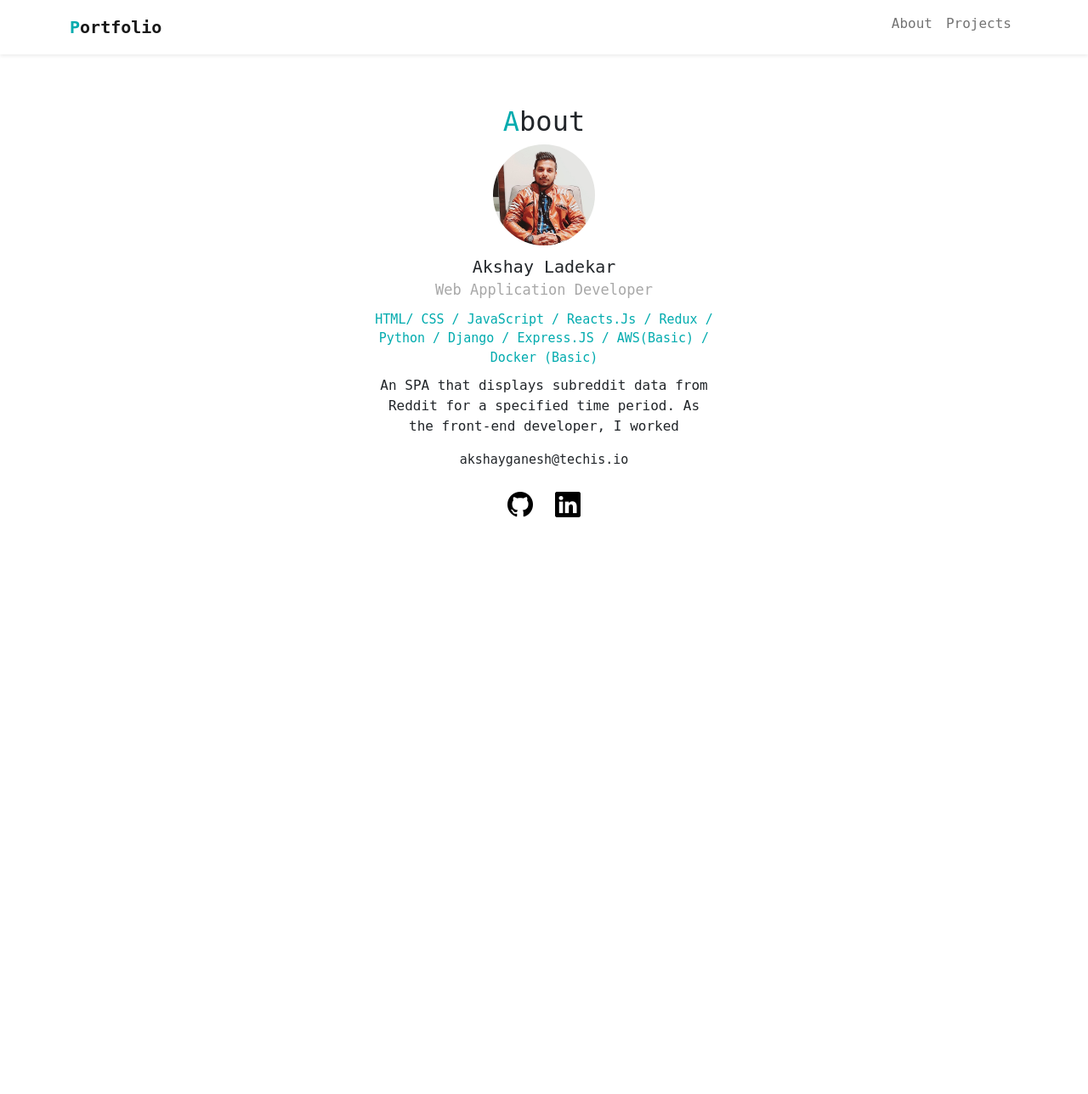
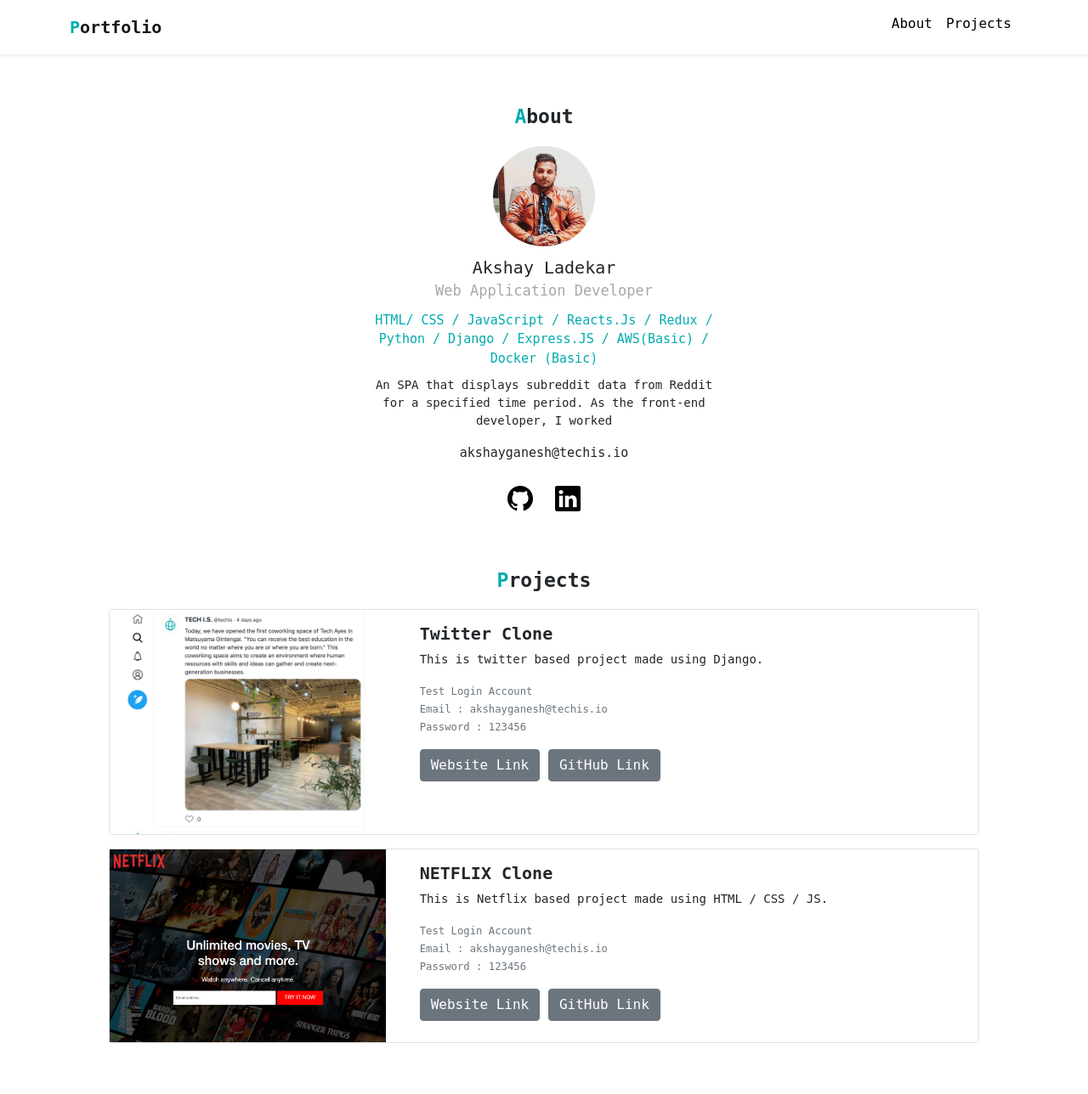
Before and after one commit to Akshaytechis/portfolio, a PHP site: page / in a window 1280 px wide. Shown: the whole page at 85% size. Before the commit the page ends 609 px from the top, so only its background shows below. Run offline with PHP 8.4, Linux system fonts and the light colour scheme.

Commit message:
created project section, designing template completed

```diff
--- a/index.html
+++ b/index.html
@@ -27,7 +27,7 @@
           </div>
         </div>
       </nav>
-      <div id="about">
+    <div id="about">
           <h2><span class="font-primary">A</span>bout</h2>
           <img src="img/akshay 01.jpeg">
           <div class="name">Akshay Ladekar</div>
@@ -40,6 +40,56 @@
           <div class="icons">
               <a href="https://github.com/Akshaytechis"><i class="bi bi-github"></i></a>
               <a href="https://www.linkedin.com/in/akshay-ganesh-ladekar-974b8b21b/"><i class="bi bi-linkedin ms-2 "></i></a>
+          </div>
+    </div>
+        <div id="Projects">
+            <h2><span class="font-primary">P</span>rojects</h2>
+            <div class="card mb-3">
+                <div class="row">
+                  <div class="col-md-4">
+                    <img src="img/project-twitter.png" alt="Twitter Clone">
+                  </div>
+                  <div class="col-md-8">
+                    <div class="card-body">
+                      <h5 class="card-title">Twitter Clone</h5>
+                      <p class="card-text">This is twitter based project made using Django.</p>
+                      <p class="card-text"><small class="text-muted">
+                          Test Login Account <br>
+                          Email : akshayganesh@techis.io <br>
+                          Password : 123456
+
+                      </small></p>
+                      <a href="#" target="_blank" class="btn btn-secondary">Website Link</a>
+                      <a href="#" target="_blank" class="btn btn-secondary">GitHub Link</a>
+                    </div>
+                  </div>
+                </div>
+              </div>
+
+              <div class="card mb-3">
+                <div class="row">
+                  <div class="col-md-4">
+                    <img src="img/project-netflix.png" alt="NETFLIX Clone">
+                  </div>
+                  <div class="col-md-8">
+                    <div class="card-body">
+                      <h5 class="card-title">NETFLIX Clone</h5>
+                      <p class="card-text">This is Netflix based project made using HTML / CSS / JS.</p>
+                      <p class="card-text"><small class="text-muted">
+                          Test Login Account <br>
+                          Email : akshayganesh@techis.io <br>
+                          Password : 123456
+
+                      </small></p>
+                      <a href="#" target="_blank" class="btn btn-secondary">Website Link</a>
+                      <a href="#" target="_blank" class="btn btn-secondary">GitHub Link</a>
+                    </div>
+                  </div>
+                </div>
+              </div>
+
+
+        </div>
 
 
     <script src="https://cdn.jsdelivr.net/npm/bootstrap@5.1.1/dist/js/bootstrap.bundle.min.js" integrity="sha384-/bQdsTh/da6pkI1MST/rWKFNjaCP5gBSY4sEBT38Q/9RBh9AH40zEOg7Hlq2THRZ" crossorigin="anonymous"></script>
--- a/style.css
+++ b/style.css
@@ -13,7 +13,17 @@
     font-size: 20px;
     font-weight: bold;
 }
-
+p{
+    font-size: 14px;
+}
+h2{
+    font-weight: bold;
+    font-size: 23px;
+    margin-bottom: 20px;
+}
+a.font-black{
+    color: #000 !important;
+}
 /*************
 About
 *************/
@@ -54,3 +64,21 @@
 #about .icons a{
     color: rgb(0,0,0);
 }
+
+/********
+Projects
+*********/
+
+#Projects{
+    margin: 60px auto;
+    width: 80%;
+}
+#Projects h2{
+    text-align: center;
+}
+#Projects .card img{
+    width: 100%;
+}
+#Projects .card-title{
+    font-weight: bold;
+}
```
